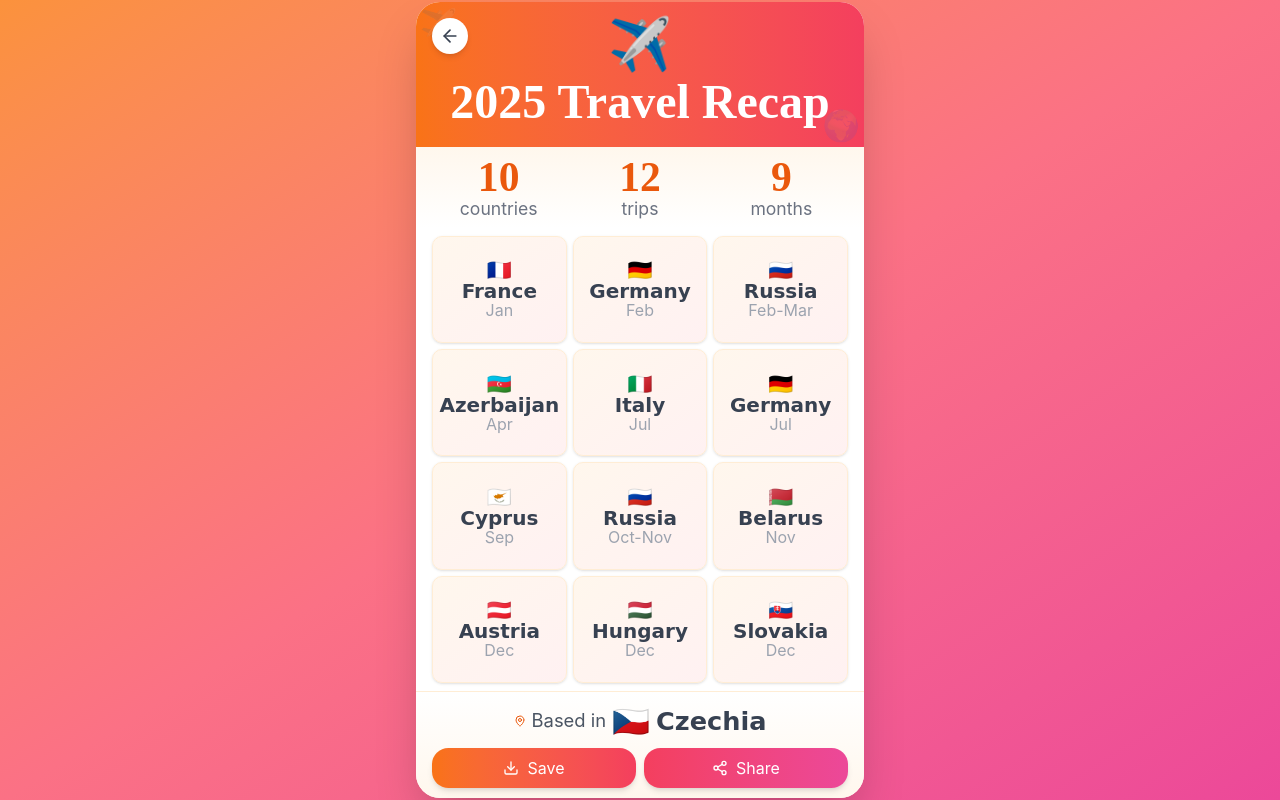
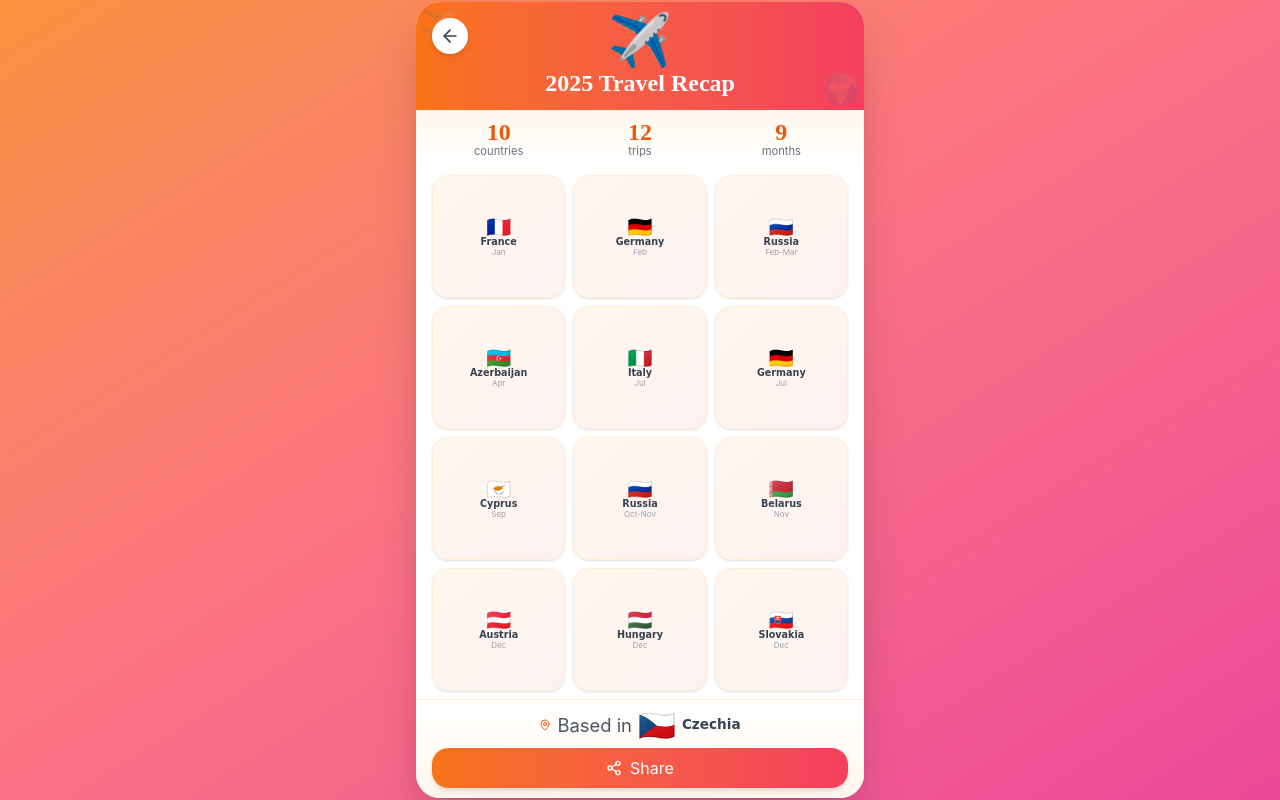
Before and after one commit to prohladenn/tma-travel-results, a React (Vite) app: page / in a window 1280 px wide. Both pictures are taken after a click on the button "Generate Travel Recap". Built offline with nearby package versions, Linux system fonts and the light colour scheme; the HTML template or start-up script is replaced by a standard one.

Commit message:
refactor: TravelRecap component: remove download functionality, enhance share feature, and adjust styles

```diff
--- a/src/components/TravelRecap.tsx
+++ b/src/components/TravelRecap.tsx
@@ -1,5 +1,5 @@
 import html2canvas from "html2canvas";
-import { ArrowLeft, Download, MapPin, Share2 } from "lucide-react";
+import { ArrowLeft, MapPin, Share2 } from "lucide-react";
 import { useRef } from "react";
 import { themes, ThemeType } from "./themes";
 
@@ -58,16 +58,6 @@ export function TravelRecap({
     return canvas.toDataURL("image/png");
   };
 
-  const handleSave = async () => {
-    const imageData = await generateImage();
-    if (!imageData) return;
-
-    const link = document.createElement("a");
-    link.download = `travel-recap-2025.png`;
-    link.href = imageData;
-    link.click();
-  };
-
   const handleShare = async () => {
     const imageData = await generateImage();
     if (!imageData) return;
@@ -87,12 +77,17 @@ export function TravelRecap({
           text: "Check out my 2025 travel recap!",
         });
       } catch (error) {
-        // User cancelled or error occurred, fallback to download
-        handleSave();
+        // User cancelled
+        console.log("Share cancelled");
       }
     } else {
       // Fallback to download if share is not supported
-      handleSave();
+      const blobUrl = URL.createObjectURL(blob);
+      const link = document.createElement("a");
+      link.download = "travel-recap-2025.png";
+      link.href = blobUrl;
+      link.click();
+      URL.revokeObjectURL(blobUrl);
     }
   };
 
@@ -125,7 +120,7 @@ export function TravelRecap({
 
           {/* Header */}
           <div
-            className={`bg-gradient-to-r ${currentTheme.header} px-4 py-4 text-center text-white relative overflow-hidden`}
+            className={`bg-gradient-to-r ${currentTheme.header} px-4 py-3 text-center text-white relative overflow-hidden`}
           >
             <div className="absolute inset-0 opacity-10">
               <div className="absolute top-1 left-1 text-3xl">✈️</div>
@@ -160,7 +155,7 @@ export function TravelRecap({
           {/* Countries Grid */}
           <div className="flex-1 px-4 py-2 overflow-hidden min-h-0 flex">
             <div
-              className="grid grid-cols-3 gap-1.5 w-full h-full"
+              className="grid grid-cols-3 gap-2 w-full h-full"
               style={{
                 gridTemplateRows: `repeat(${rowCount}, minmax(0, 1fr))`,
               }}
@@ -170,7 +165,7 @@ export function TravelRecap({
                   key={index}
                   className={`bg-gradient-to-br ${
                     currentTheme.cardBg
-                  } rounded-lg p-1 shadow-sm border ${
+                  } rounded-xl p-2 shadow-sm border ${
                     currentTheme.cardBorder
                   } flex flex-col items-center justify-center h-full ${
                     theme === "midnight" ? "text-gray-200" : ""
@@ -193,22 +188,20 @@ export function TravelRecap({
                 theme === "midnight" ? "text-gray-200" : ""
               }`}
             >
-              <MapPin className={`size-3 ${currentTheme.accentColor}`} />
-              <span className="based-label text-gray-600">Based in</span>
-              <span className="based-flag">{basedIn.flag}</span>
-              <span className="based-country">{basedIn.country}</span>
+              <MapPin
+                className={`size-3 ${currentTheme.accentColor} flex-shrink-0`}
+              />
+              <span className="based-label text-gray-600 leading-none">
+                Based in
+              </span>
+              <span className="based-flag leading-none">{basedIn.flag}</span>
+              <span className="based-country leading-none">
+                {basedIn.country}
+              </span>
             </div>
-            <div className="flex gap-2 exclude-from-capture">
-              <button
-                onClick={handleSave}
-                className={`flex-1 bg-gradient-to-r ${currentTheme.button1} text-white py-2 rounded-xl shadow-md text-base transition-all duration-200 active:scale-[0.98] flex items-center justify-center gap-2`}
-              >
-                <Download className="size-4" />
-                Save
-              </button>
             <button
               onClick={handleShare}
-                className={`flex-1 bg-gradient-to-r ${currentTheme.button2} text-white py-2 rounded-xl shadow-md text-base transition-all duration-200 active:scale-[0.98] flex items-center justify-center gap-2`}
+              className={`w-full bg-gradient-to-r ${currentTheme.button1} text-white py-2 rounded-xl shadow-md text-base transition-all duration-200 active:scale-[0.98] flex items-center justify-center gap-2 exclude-from-capture`}
             >
               <Share2 className="size-4" />
               Share
@@ -217,6 +210,5 @@ export function TravelRecap({
         </div>
       </div>
     </div>
-    </div>
   );
 }
--- a/src/index.css
+++ b/src/index.css
@@ -1775,6 +1775,8 @@ body {
   font-family: Bradley Hand, Comic Sans MS, cursive;
   font-size: clamp(1.1rem, 2.8vw, 1.6rem);
   font-weight: 600;
+  line-height: 1;
+  vertical-align: middle;
 }
 
 .recap-emoji {
@@ -1784,11 +1786,14 @@ body {
 
 .based-label {
   font-size: clamp(0.9rem, 2.2vw, 1.15rem);
+  line-height: 1;
+  vertical-align: middle;
 }
 
 .based-flag {
   font-size: clamp(1.4rem, 3vw, 1.9rem);
   line-height: 1;
+  vertical-align: middle;
 }
 
 @property --tw-scale-x {
@@ -2065,3 +2070,62 @@ body {
   syntax: "*";
   inherits: false;
 }
+
+/* Custom styles from globals.css */
+* {
+  box-sizing: border-box;
+}
+
+body {
+  margin: 0;
+  font-family: -apple-system, BlinkMacSystemFont, "Segoe UI", "Roboto", "Oxygen",
+    "Ubuntu", "Cantarell", "Fira Sans", "Droid Sans", "Helvetica Neue",
+    sans-serif;
+  -webkit-font-smoothing: antialiased;
+  -moz-osx-font-smoothing: grayscale;
+}
+
+.story-title {
+  font-family: "Brush Script MT", cursive;
+  font-size: 1.5rem;
+  line-height: 1.2;
+  font-weight: bold;
+}
+
+.stat-number {
+  font-family: "Brush Script MT", cursive;
+  font-size: 1.5rem;
+  color: #ea580c;
+  font-weight: bold;
+  line-height: 1;
+}
+
+.stat-label {
+  font-size: 0.7rem;
+  color: #6b7280;
+  margin-top: 0.125rem;
+  line-height: 1;
+}
+
+.country-name {
+  font-family: "Bradley Hand", "Comic Sans MS", cursive;
+  font-size: 0.6rem;
+  color: #374151;
+  text-align: center;
+  line-height: 1.1;
+  font-weight: 600;
+}
+
+.month-label {
+  font-size: 0.5rem;
+  color: #9ca3af;
+  text-align: center;
+  line-height: 1;
+}
+
+.based-country {
+  font-family: "Bradley Hand", "Comic Sans MS", cursive;
+  font-size: 0.85rem;
+  color: #374151;
+  font-weight: 600;
+}
--- a/src/styles/globals.css
+++ /dev/null
@@ -1,58 +0,0 @@
-* {
-  box-sizing: border-box;
-}
-
-body {
-  margin: 0;
-  font-family: -apple-system, BlinkMacSystemFont, "Segoe UI", "Roboto", "Oxygen",
-    "Ubuntu", "Cantarell", "Fira Sans", "Droid Sans", "Helvetica Neue",
-    sans-serif;
-  -webkit-font-smoothing: antialiased;
-  -moz-osx-font-smoothing: grayscale;
-  overflow: hidden;
-}
-
-.story-title {
-  font-family: "Brush Script MT", cursive;
-  font-size: 1.5rem;
-  line-height: 1.2;
-  font-weight: bold;
-}
-
-.stat-number {
-  font-family: "Brush Script MT", cursive;
-  font-size: 1.5rem;
-  color: #ea580c;
-  font-weight: bold;
-  line-height: 1;
-}
-
-.stat-label {
-  font-size: 0.7rem;
-  color: #6b7280;
-  margin-top: 0.125rem;
-  line-height: 1;
-}
-
-.country-name {
-  font-family: "Bradley Hand", "Comic Sans MS", cursive;
-  font-size: 0.6rem;
-  color: #374151;
-  text-align: center;
-  line-height: 1.1;
-  font-weight: 600;
-}
-
-.month-label {
-  font-size: 0.5rem;
-  color: #9ca3af;
-  text-align: center;
-  line-height: 1;
-}
-
-.based-country {
-  font-family: "Bradley Hand", "Comic Sans MS", cursive;
-  font-size: 0.85rem;
-  color: #374151;
-  font-weight: 600;
-}
```
Also changed, not shown: 3 other files (tests, documents, lock files or other folders). Lines whose indentation alone changed are shown as unchanged.
